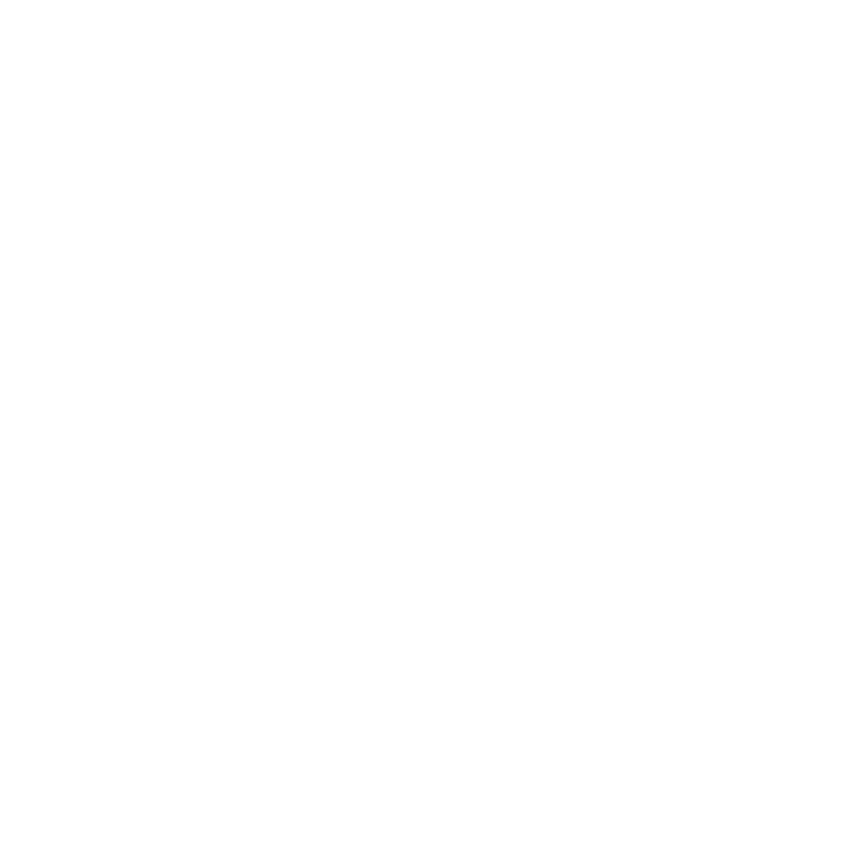
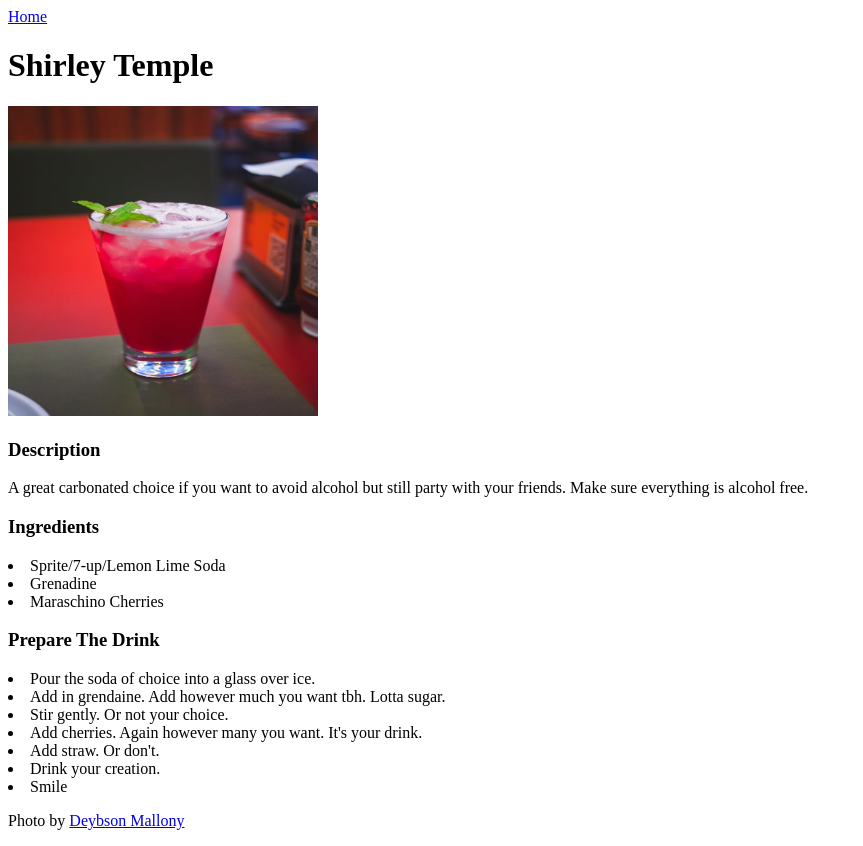
Before and after one commit to rachel-taylor/odin-recipes, a plain HTML site: page recipes/mocktail.html in a window 1280 px wide. Shown: the whole page, without its empty margins (0-863 px from the left). Before the commit the page ends 800 px from the top, so only its background shows below. Drawn offline with Linux system fonts and the light colour scheme.

Commit message:
Updated Mocktail recipe. Cleaned up code.

```diff
--- a/recipes/mocktail.html
+++ b/recipes/mocktail.html
@@ -3,10 +3,28 @@
 <head>
     <meta charset="UTF-8">
     <meta name="viewport" content="width=device-width, initial-scale=1.0">
-    <title>Mocktail</title>
+    <title>Shirley Temple Mocktail</title>
 </head>
 <body>
+    <a href="../index.html">Home</a>
+    <h1>Shirley Temple</h1>
+    <img src="../images/mocktail.jpg" alt="Image of a glass on a booth table. Glass is full of ice and liquid. Liquid is dark pink/red from grendine" height="310" width="310">
+    <h3>Description</h3>
+    <p>A great carbonated choice if you want to avoid alcohol but still party with your friends. Make sure everything is alcohol free.</p>
+        <h3>Ingredients</h3>
+            <li>Sprite/7-up/Lemon Lime Soda</li>
+            <li>Grenadine</li>
+            <li>Maraschino Cherries</li>
 
+        <h3>Prepare The Drink</h3>
+            <li>Pour the soda of choice into a glass over ice.</li>
+            <li>Add in grendaine. Add however much you want tbh. Lotta sugar.</li>
+            <li>Stir gently. Or not your choice.</li>
+            <li>Add cherries. Again however many you want. It's your drink.</li>
+            <li>Add straw. Or don't.</li>
+            <li>Drink your creation.</li>
+            <li>Smile</li>
+    <p>Photo by <a href="https://www.pexels.com/photo/a-close-up-shot-of-a-cocktail-drink-10918156/">Deybson Mallony</a></p>
 
 </body>
 </html>
```
Also changed, not shown: index.html (+2 -4 lines), recipes/cupcake.html (+4 -3 lines), recipes/lasagna.html (+3 -1 lines), images/mocktail.jpg (added), images/simple.jpg (added).
